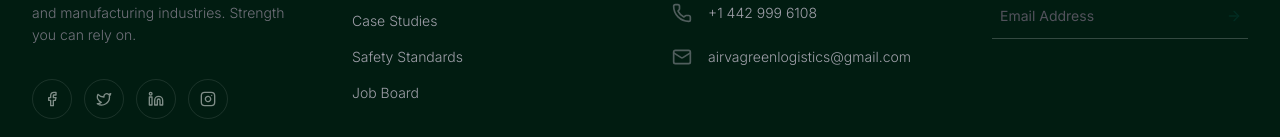
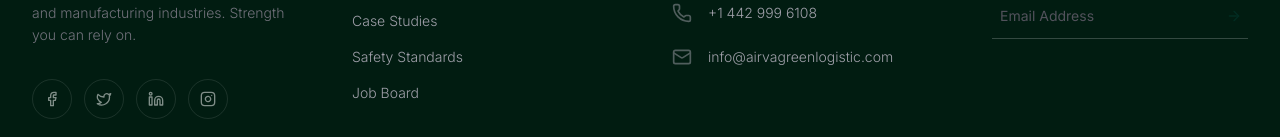
Before and after one commit to lengthtodd-hash/Data-entry-, a React (Vite) app: page / in a window 1280 px wide. Shown: the part 10845-10982 px from the top of the page. Built offline with nearby package versions, Linux system fonts and the light colour scheme.

Commit message:
fix: update contact email address
Update the support email to reflect the official domain.

```diff
--- a/src/App.tsx
+++ b/src/App.tsx
@@ -1128,7 +1128,7 @@ const Footer = () => (
             </li>
             <li className="flex gap-4 items-center">
               <Mail className="w-5 h-5 opacity-50 shrink-0" />
-              <span>airvagreenlogistics@gmail.com</span>
+              <span>info@airvagreenlogistic.com</span>
             </li>
           </ul>
         </div>
```
